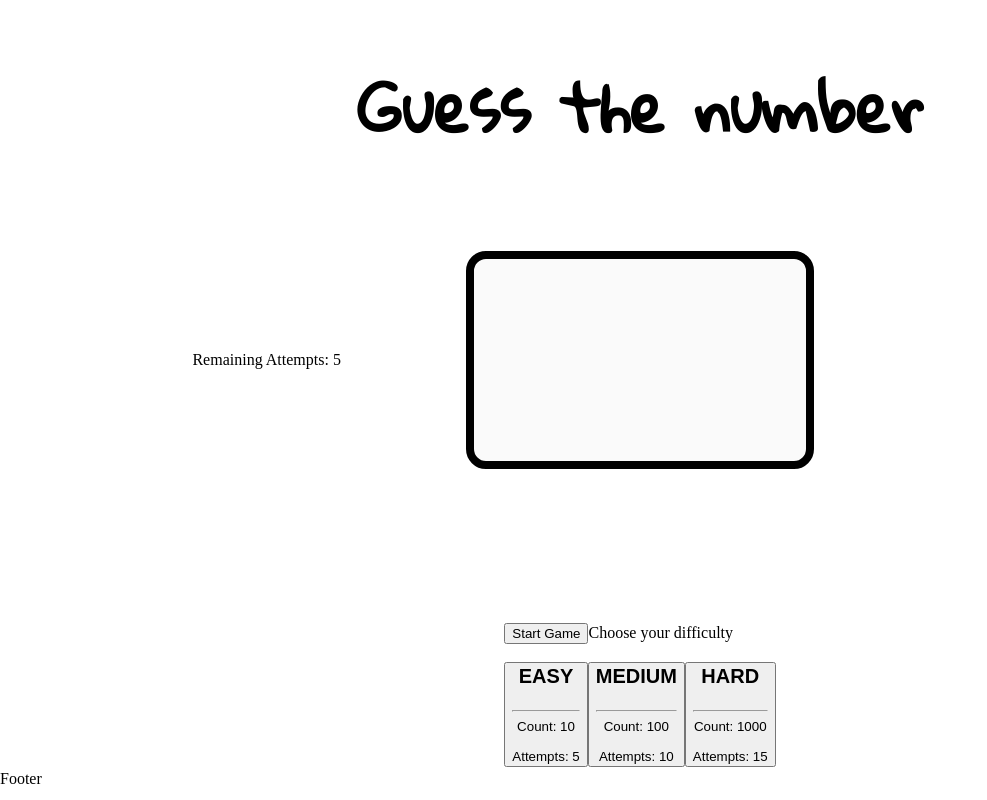
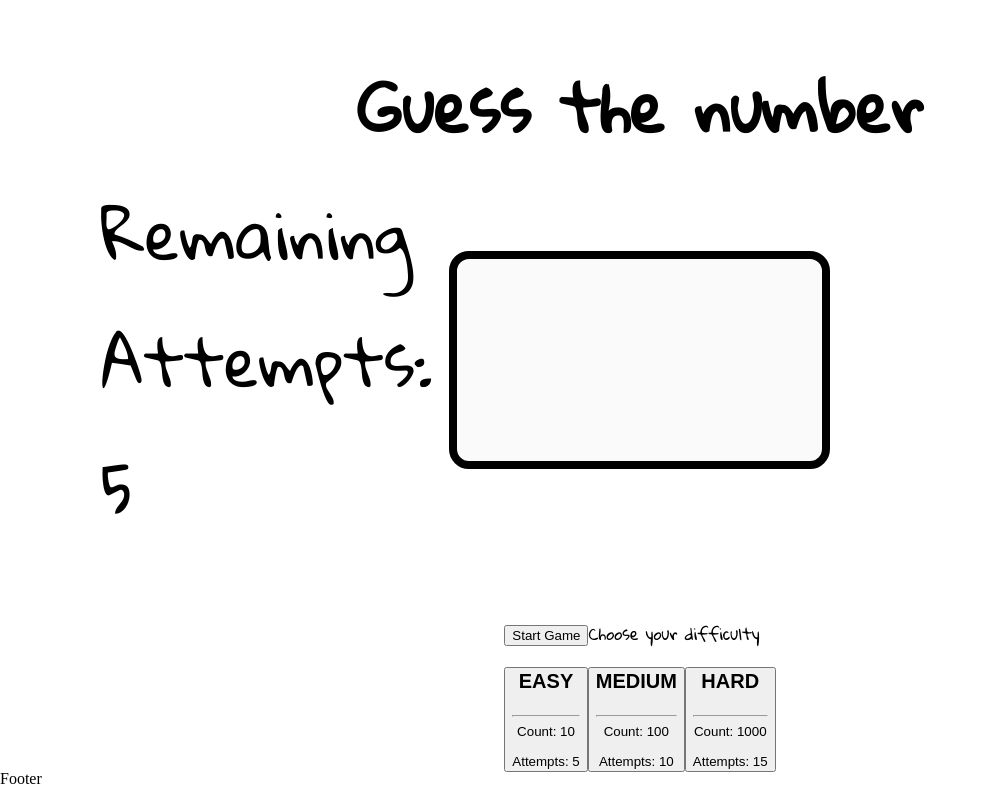
Before and after one commit to CrazySession/guessthenumber, a React (Create React App) app: page / in a window 1280 px wide. Shown: the whole page, without its empty margins (0-987 px from the left). Built offline with nearby package versions, Linux system fonts and the light colour scheme; a web font is replaced by a local one.

Commit message:
added action and reducer for randomFonts

```diff
--- a/src/actions/index.js
+++ b/src/actions/index.js
@@ -3,6 +3,15 @@ export const createNumber = (number) => {
         type: 'CREATE_RND_NUMBER',
         payload: {
             number : number
+        }
+    }
+};
+
+export const chooseFont = (fontNumber) => {
+    return{
+        type: 'CHOOSE_FONT',
+        payload:{
+            fontNumber : fontNumber
         }
     }
 };
--- a/src/components/Header.js
+++ b/src/components/Header.js
@@ -1,4 +1,7 @@
 import React, { Component } from 'react';
+import { connect } from 'react-redux';
+
+import { chooseFont } from "../actions";
 
 import { fonts } from "../data/fonts";
 
@@ -7,14 +10,21 @@ class Header extends Component {
         super(props);
 
         this.state = { number : Math.ceil(Math.random() * (fonts.length-1))};
+        this.props.chooseFont(this.state.number);
     }
     render(){
 
     return (
-        <h1 style={{ fontFamily: `'${fonts[this.state.number]}'` ,fontSize: '4em'}}>
+        <h1 style={{ fontFamily: `'${fonts[this.props.randomFont]}'` ,fontSize: '4em'}}>
             Guess the number
         </h1>
     )}
 }
 
-export default Header
+const mapStateToProps = (state) => {
+    return{
+        randomFont : state.randomFont
+    }
+};
+
+export default connect(mapStateToProps, { chooseFont }) (Header)
--- a/src/components/NavBar.js
+++ b/src/components/NavBar.js
@@ -3,6 +3,7 @@ import { connect } from 'react-redux';
 import { guessed, addValue, setValue } from "../actions";
 
 import Difficulties from './Difficulties';
+import {fonts} from "../data/fonts";
 
 const NavBar = (props) => {
 
@@ -25,7 +26,7 @@ const NavBar = (props) => {
                     onClick={gameStart}>
                     Start Game
                 </button>
-                { props.chosenDiff }
+                <span style={{ fontFamily: `'${fonts[props.randomFont]}'` ,fontSize: '1em'}}>{ props.chosenDiff }</span>
                 <br/><br/>
                 <Difficulties   />
             </div>
@@ -34,7 +35,7 @@ const NavBar = (props) => {
     // return if input field open --- game started
     if (!props.guess)
         return(
-            <div>{props.hint}</div>
+            <div style={{ fontFamily: `'${fonts[props.randomFont]}'` ,fontSize: '4em'}}>{props.hint}</div>
         );
 };
 
@@ -42,7 +43,8 @@ const mapStateToProps = (state) => {
     return {
         guess : state.guess,
         chosenDiff : state.chosenDiff,
-        hint : state.hintList
+        hint : state.hintList,
+        randomFont : state.randomFont
     }
 };
 
--- a/src/components/RemainingAttempts.js
+++ b/src/components/RemainingAttempts.js
@@ -1,13 +1,15 @@
 import React from 'react';
 import { connect } from 'react-redux';
+import {fonts} from "../data/fonts";
 
 const RemainingAttempts = (props) => {
-    return <div>Remaining Attempts: {props.counts}</div>
+    return <div style={{ fontFamily: `'${fonts[props.randomFont]}'` ,fontSize: '4em'}}>Remaining Attempts: {props.counts}</div>
 };
 
 const mapStateToProps = (state) => {
     return {
-        counts : state.counts
+        counts : state.counts,
+        randomFont : state.randomFont
     }
 };
 
--- a/src/components/SearchBar.js
+++ b/src/components/SearchBar.js
@@ -3,6 +3,7 @@ import { connect } from 'react-redux';
 import { giveHint, count, setValue, guessed, addValue, setDifficulty } from "../actions";
 
 import './css/searchBar.css';
+import {fonts} from "../data/fonts";
 
 const SearchBar = (props) => {
 
@@ -45,7 +46,8 @@ const SearchBar = (props) => {
             <div>
                 <form onSubmit={compareNum}>
                     <input
-                        style={ props.value === props.rndNumber && props.guess == true ? {border:'green solid 8px'} : {border:'black solid 8px'}}
+                        style={ props.value === props.rndNumber && props.guess == true ? {border:'green solid 8px'} : {border:'black solid 8px',
+                                fontFamily: `'${fonts[props.randomFont]}'`}}
                         type={'number'}
                         /*ref={(ip) => this.myInp = ip}*/
                         disabled={props.guess}
@@ -64,7 +66,8 @@ const mapStateToProps = (state) => {
         counts :    state.counts,
         value :     state.value,
         guess :     state.guess,
-        valueList : state.valueList
+        valueList : state.valueList,
+        randomFont: state.randomFont
     }
 };
 
--- a/src/components/css/searchBar.css
+++ b/src/components/css/searchBar.css
@@ -5,7 +5,7 @@ input {
 }
 
 input[type="number"]{
-    font-size:1.5em;
+    font-size:2em;
     text-align: center;
     font-weight: bold;
 }
--- a/src/reducers/index.js
+++ b/src/reducers/index.js
@@ -9,10 +9,18 @@ const randomNumber = (rndNumber = 0,action) => {
     return rndNumber;
 };
 
+const randomFont = (fontNumber = 0,action) => {
+    if (action.type === 'CHOOSE_FONT'){
+        return fontNumber = action.payload.fontNumber;
+    }
+
+    return fontNumber;
+};
+
 const hintList = (hint = '',action) => {
     if (action.type === 'NUMBER_ENTERED'){
         if (action.payload.number === action.payload.rndNumber) {
-            return hint = 'success';
+            return hint = 'Congratulations!You guessed the number!';
         }else if (action.payload.number < action.payload.rndNumber){
             return hint = 'too low';
         }else{
@@ -95,5 +103,6 @@ export default combineReducers({
     value : value,
     guess : guess,
     valueList : valueList,
-    chosenDiff : chosenDiff
+    chosenDiff : chosenDiff,
+    randomFont : randomFont
 });
```
